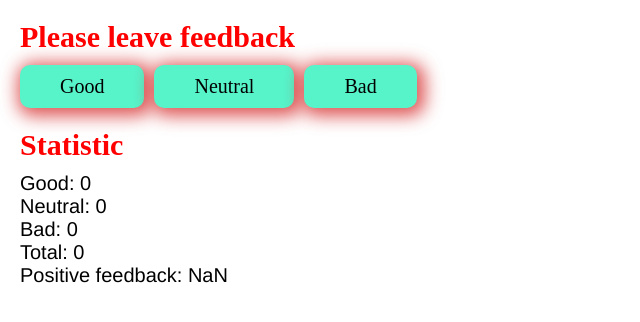
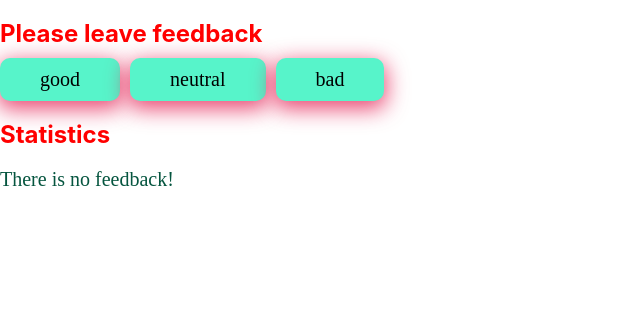
Before and after one commit to bgirlalma/goit-react-hw-02-feedback, a React (Create React App) app: page / in a window 1280 px wide. Shown: the top 322 px of the page, without its empty margins (0-640 px from the left). Built offline with nearby package versions, Linux system fonts and the light colour scheme.

Commit message:
Homework №2 (Feedback)

```diff
--- a/package.json
+++ b/package.json
@@ -10,6 +10,7 @@
     "modern-normalize": "^2.0.0",
     "react": "^18.1.0",
     "react-dom": "^18.1.0",
+    "react-notifications": "^1.7.4",
     "react-scripts": "5.0.1",
     "styled-components": "^6.0.7",
     "web-vitals": "^2.1.3"
--- a/src/components/App.jsx
+++ b/src/components/App.jsx
@@ -1,30 +1,64 @@
-import { Component } from "react";
-import { Feedback } from "./Feedback/feedback";
-import { GlobalStyle } from "./globalStyled";
+import React, { Component } from 'react';
+import { FeedbackOption } from './Feedback/feedback';
+import { GlobalStyle } from './globalStyled';
+import { Section } from './Feedback/Section/section';
+import { FeedbackStatistic } from './Feedback/Statistic/statistic';
+import { Notification } from './Feedback/Notification/notification';
 
-export class  App extends Component {
+export class App extends Component {
   state = {
     good: 0,
     neutral: 0,
-    bad: 0
-  }
-
-  updateFeedback = type => {
-    this.setState(prevState => {
-      return {
-        [type]: prevState[type] + 1,
-      }
-    })
+    bad: 0,
   };
 
+  updateFeedback = (type) => {
+    this.setState((prevState) => ({
+      [type]: prevState[type] + 1,
+    }));
+  };
 
-render() {
-  return (
-  <div>
-  <Feedback updateFeedback={this.updateFeedback} feedback={this.state}/>
+  countTotalFeedback = () => {
+    const { good, neutral, bad } = this.state;
+    return good + neutral + bad;
+  };
 
-  <GlobalStyle/>
-  </div>
-)
+  countPositiveFeedbackPercentage = () => {
+    const { good } = this.state;
+    const totalFeedback = this.countTotalFeedback();
+    return totalFeedback === 0 ? 0 : Math.round((good / totalFeedback) * 100);
+  };
+
+  render() {
+    const { good, neutral, bad } = this.state;
+    const total = good + neutral + bad;
+    const positivePercentage = total === 0 ? 0 : (good / total) * 100;
+
+    return (
+      <div>
+        <Section title="Please leave feedback">
+          <FeedbackOption
+            options={['good', 'neutral', 'bad']}
+            onLeaveFeedback={this.updateFeedback}
+            feedback={this.state}
+          />
+        </Section>
+
+        <Section title="Statistics">
+          {total === 0 ? (
+            <Notification message="There is no feedback!" />
+          ) : (
+           <FeedbackStatistic  good={good}
+           neutral={neutral}
+           bad={bad}
+           total={total}
+           positivePercentage={positivePercentage}/>
+          )}
+        </Section>
+
+
+        <GlobalStyle />
+      </div>
+    );
+  }
 }
-};
--- /dev/null
+++ b/src/components/Feedback/Notification/notification.js
@@ -0,0 +1,3 @@
+export const Notification = ({ message }) => {
+    return <p>{message}</p>;
+  };
--- /dev/null
+++ b/src/components/Feedback/Section/section.js
@@ -0,0 +1,13 @@
+import { Component } from "react";
+
+export class Section extends Component {
+    render() {
+        const {title, children } = this.props;
+        return (
+            <div>
+                <h2>{title}</h2>
+                {children}
+            </div>
+        )
+    }
+}
--- a/src/components/Feedback/Statistic/statistic.js
+++ b/src/components/Feedback/Statistic/statistic.js
@@ -1,23 +1,12 @@
-import { Component } from "react";
-import { TitleStatistic, StatisticList } from './statistic.styled'
+// import { Component } from "react";
+import { StatisticList } from './statistic.styled'
 
-
-export class Statistic extends Component {
-render() {
-    const totalFeedback = this.props.countTotalFeedback();
-    const positiveFeedbackPercentage = this.props.countPositiveFeedbackPercentage();
-return (
-<div>
-    <TitleStatistic>Statistic</TitleStatistic>
-<ul>
-    <StatisticList>Good: {this.props.feedback.good}</StatisticList>
-    <StatisticList>Neutral: {this.props.feedback.neutral}</StatisticList>
-    <StatisticList>Bad: {this.props.feedback.bad}</StatisticList>
-    <StatisticList>Total: {totalFeedback}</StatisticList>
-    <StatisticList>Positive feedback: {positiveFeedbackPercentage}</StatisticList>
+export const FeedbackStatistic = ({good, neutral, bad }) => (
+    <ul>
+    <StatisticList>Good: {good}</StatisticList>
+    <StatisticList>Neutral: {neutral}</StatisticList>
+    <StatisticList>Bad: {bad}</StatisticList>
+    <StatisticList>Total: {good + neutral + bad}</StatisticList>
+    <StatisticList>Positive feedback: {Math.round((good / (good + neutral + bad)) * 100) || 0}%</StatisticList>
 </ul>
-
-</div>
 )
-}
-}
--- a/src/components/Feedback/Statistic/statistic.styled.js
+++ b/src/components/Feedback/Statistic/statistic.styled.js
@@ -1,17 +1,8 @@
 import styled from 'styled-components';
-
-export const TitleStatistic = styled.h2`
-font-family: Cantarell;
-font-size: 30px;
-color: red;
-
-margin-top: 20px;
-margin-bottom: 10px;
-`;
 
 export const StatisticList = styled.li`
 list-style: none;
 font-family: Helvetica Neue;
 font-size: 20px;
-
+padding-bottom: 10px;
 `;
--- a/src/components/Feedback/feedback.js
+++ b/src/components/Feedback/feedback.js
@@ -1,33 +1,10 @@
-import { Statistic } from './Statistic/statistic';
-import { FeedbackWrapper, ButtonFeedback, LastChild, Title } from './feedback.styled'
+import { ButtonFeedback } from './feedback.styled';
 
-import { Component } from "react";
-export class Feedback extends Component {
+export const FeedbackOption = ({ options, onLeaveFeedback }) => (<div>
+    {options.map((option) => (
+      <ButtonFeedback key={option} onClick={() => onLeaveFeedback(option)}>
+        {option}
+      </ButtonFeedback>
+    ))}
 
-
-countTotalFeedback (good, neutral, bad) {
-const totalFeedback = good + neutral + bad;
-return totalFeedback;
-
-}
-
-countPositiveFeedbackPercentage(good, neutral, bad) {
-const totalFeedback = this.countTotalFeedback(good, neutral, bad);
-const positiveFeedback = (good / totalFeedback) * 100;
-return positiveFeedback;
-}
-
-render() {
-const {good, neutral, bad} = this.props.feedback;
-return (
-    <FeedbackWrapper>
-    <Title>Please leave feedback</Title>
-    <ButtonFeedback onClick={() => this.props.updateFeedback('good')}>Good</ButtonFeedback>
-    <ButtonFeedback onClick={() => this.props.updateFeedback('neutral')}>Neutral</ButtonFeedback>
-    <LastChild onClick={() => this.props.updateFeedback('bad')}>Bad</LastChild>
-
-    <Statistic feedback={this.props.feedback} countTotalFeedback={() => this.countTotalFeedback(good, neutral, bad)} countPositiveFeedbackPercentage={() => this.countPositiveFeedbackPercentage(good, neutral, bad)}/>
-    </FeedbackWrapper>
-)
-}
-}
+  </div>)
--- a/src/components/Feedback/feedback.styled.js
+++ b/src/components/Feedback/feedback.styled.js
@@ -1,12 +1,4 @@
 import styled from 'styled-components';
-
-export const FeedbackWrapper = styled.div`
- width: 480px;
- padding-left: 20px;
- padding-right: 20px;
- padding-top: 20px;
-
-`;
 
 export const ButtonFeedback = styled.button`
 padding: 10px 40px;
@@ -17,10 +9,20 @@ margin-right: 10px;
 font-family: Cantarell;
 font-weight: normal;
 font-size: 20px;
-box-shadow: 3px 3px 17px 5px rgba(211,29,29,0.75);
--webkit-box-shadow: 3px 3px 17px 5px rgba(211,29,29,0.75);
--moz-box-shadow: 3px 3px 17px 5px rgba(211,29,29,0.75);
 background-color: rgb(87,244,202);
+cursor: pointer;
+box-shadow: 0px 6px 21px 2px rgba(226,13,69,0.75);
+-webkit-box-shadow: 0px 6px 21px 2px rgba(226,13,69,0.75);
+-moz-box-shadow: 0px 6px 21px 2px rgba(226,13,69,0.75);
+
+
+&:hover{
+    background-color: rgb(62,155,234);
+    box-shadow: 11px 8px 17px -3px rgba(137,137,239,0.75);
+-webkit-box-shadow: 11px 8px 17px -3px rgba(137,137,239,0.75);
+-moz-box-shadow: 11px 8px 17px -3px rgba(137,137,239,0.75);
+}
+
 `;
 
 export const LastChild = styled.button`
--- a/src/components/globalStyled.js
+++ b/src/components/globalStyled.js
@@ -31,5 +31,15 @@ body {
     padding: 0;
   }
 
+  h2 {
+    margin-top: 20px;
+    margin-bottom: 10px;
+    color: red;
+  }
 
+  p{
+    font-family: Oxygen;
+    font-size: 20px;
+    color: rgb(5 85 63);
+  }
 `
--- /dev/null
+++ b/src/index.css
@@ -0,0 +1,3 @@
+body{
+    cursor: pointer;
+}
```
Also changed, not shown: 1 other file (tests, documents, lock files or other folders).
